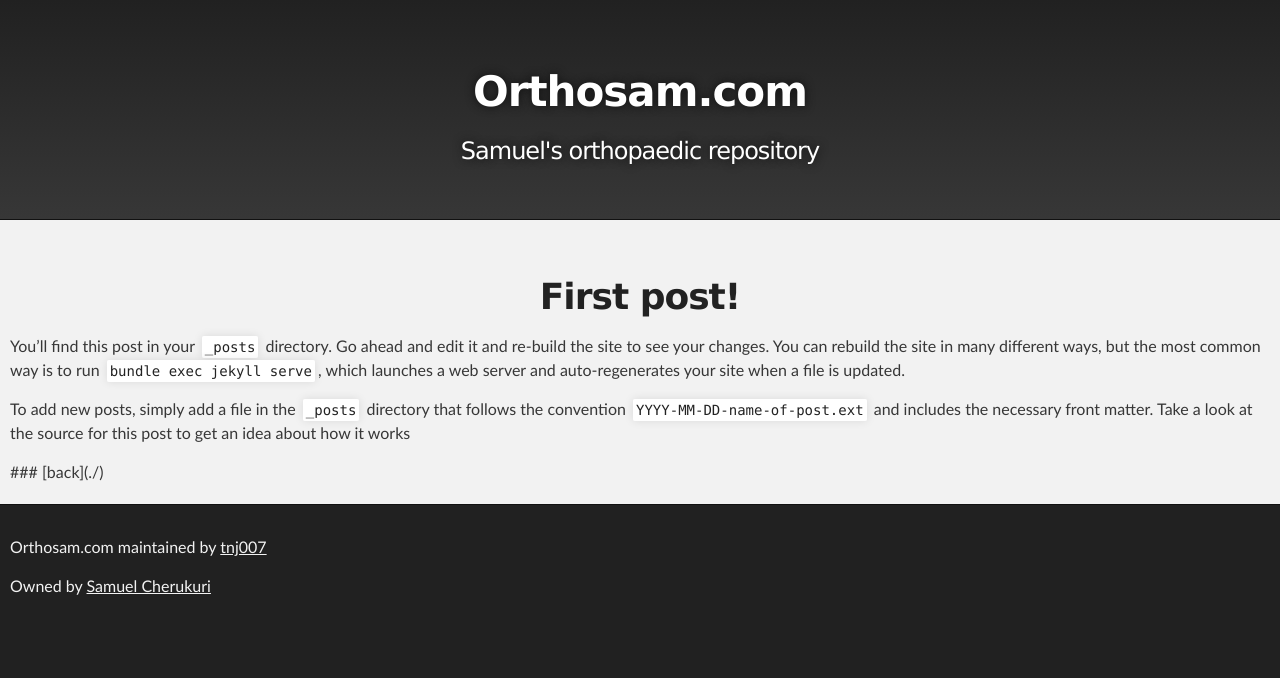
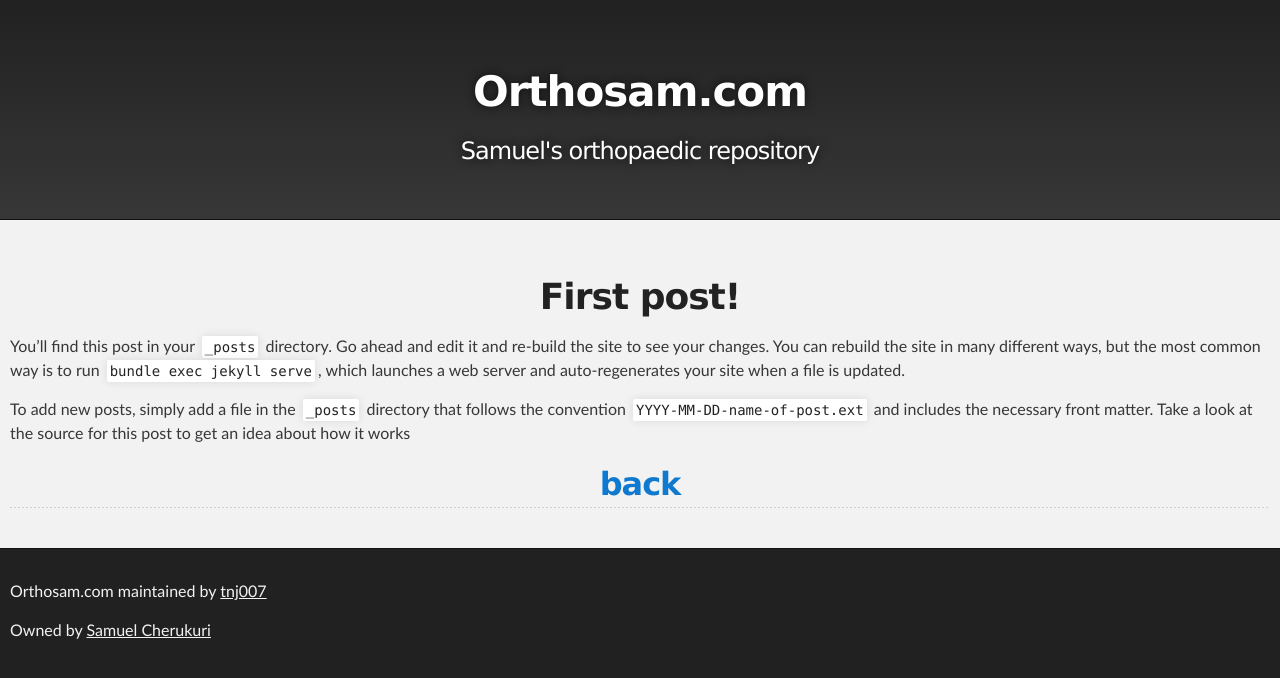
Before and after one commit to tnj007/samuel, a Jekyll site: the page built from _posts/2018-04-23-how-to-write-a-blog.md, in a window 1280 px wide. Shown: the top 678 px of the page. Built offline with Jekyll 4.4.1, drawn with Linux system fonts in a browser that asks for light colours.

```diff
--- a/_layouts/post.html
+++ b/_layouts/post.html
@@ -12,4 +12,4 @@ layout: default
   </article>
 
 </div>
-### [back](./)
+<h2><a href="./">back</a></h2>
```
